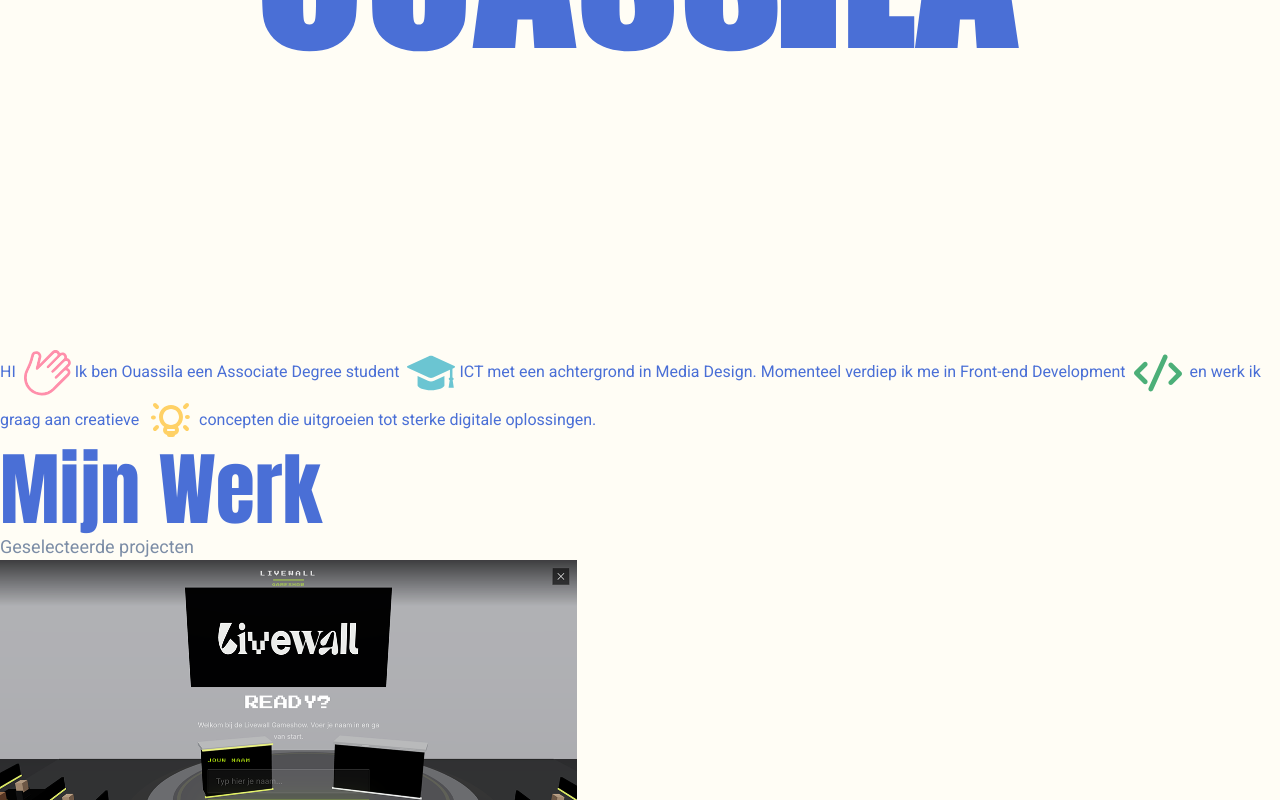
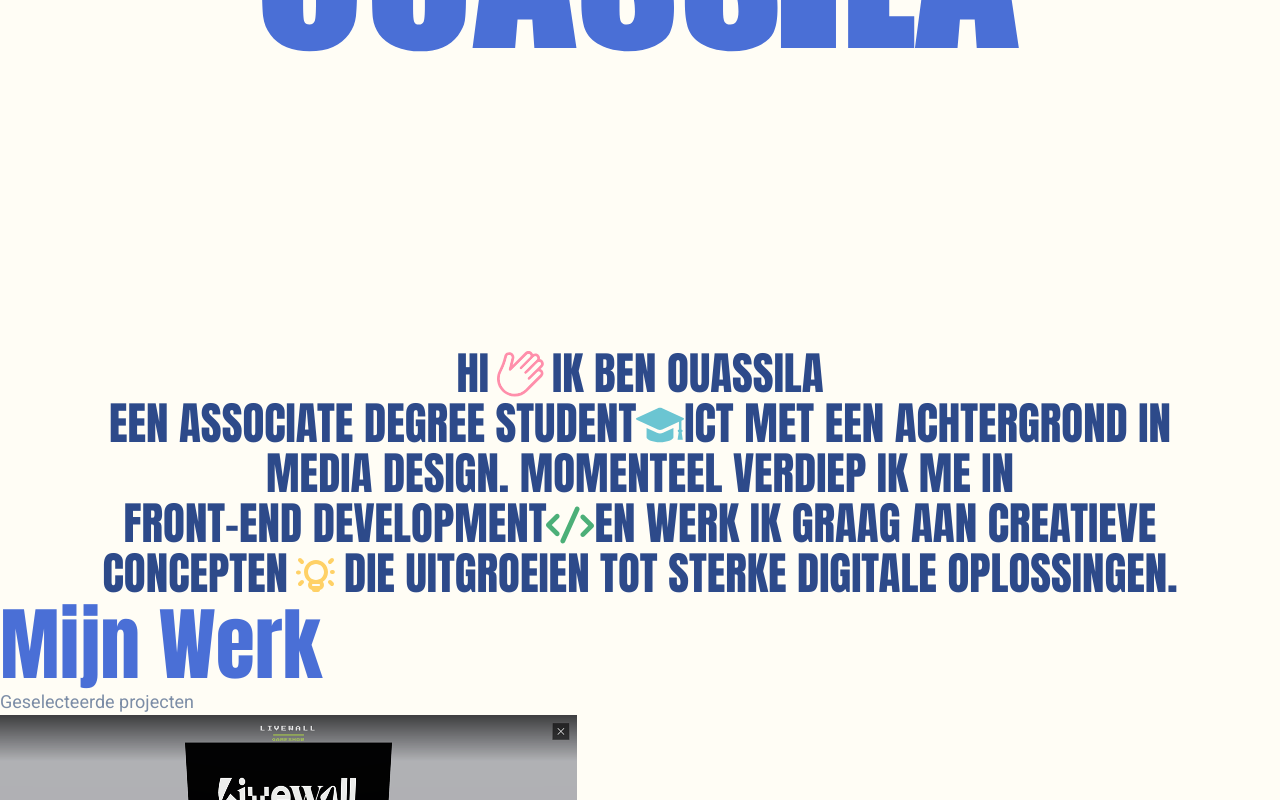
Before and after one commit to ouassilabenhammou/portfolio-ouassila, a Next.js app: page / in a window 1280 px wide. Shown: the part 519-1319 px from the top of the page. Built offline with nearby package versions, Linux system fonts and the light colour scheme.

Commit message:
feat: voeg over mij tekst toe

```diff
--- a/components/sections/OverMij.tsx
+++ b/components/sections/OverMij.tsx
@@ -1,38 +1,66 @@
-import React from "react";
 import HandIcon from "@/public/icons/hand.svg";
 import StudentCapIcon from "@/public/icons/student-cap.svg";
 import DevelopIcon from "@/public/icons/develop.svg";
 import LampIcon from "@/public/icons/lamp.svg";
 
+import { anton } from "@/app/fonts";
+
 export default function OverMij() {
   return (
-    <section>
-      HI{" "}
+    <section
+      className={`${anton.className} flex flex-col items-center text-center uppercase xs:text-[28px] md:text-[45px] leading-[1.1] text-(--color-secondary) `}
+    >
+      <div>
+        {/* 1e regel */}
+        <div className="flex justify-center items-center text-center gap-2">
+          <p>HI</p>
           <HandIcon
             aria-hidden
             focusable="false"
-        className="inline-block align-middle mx-1 text-[#FF8FAB] [--icon-fill:#FFFDF5]"
+            className="inline-block align-middle text-[#FF8FAB] [--icon-fill:#FFFDF5]"
           />
-      Ik ben Ouassila een Associate Degree student{" "}
+          <p>Ik ben Ouassila</p>
+        </div>
+
+        {/* 2e regel */}
+        <div className="flex flex-col items-center text-center">
+          <p>
+            een Associate Degree student
             <StudentCapIcon
               aria-hidden
               focusable="false"
-        className="inline-block align-middle mx-1 text-[#6BC5D2]"
+              className="inline-block align-middle  text-[#6BC5D2]"
             />
-      ICT met een achtergrond in Media Design. Momenteel verdiep ik me in
-      Front-end Development{" "}
+            ICT met een achtergrond in
+          </p>
+        </div>
+        <div>
+          <p>Media Design. Momenteel verdiep ik me in </p>
+        </div>
+
+        {/* 4e regel */}
+        <div>
+          <p>
+            Front-end Development
             <DevelopIcon
               aria-hidden
               focusable="false"
-        className="inline-block align-middle mx-1 text-[#4CAF78]"
-      />{" "}
-      en werk ik graag aan creatieve{" "}
+              className="inline-block align-middle  text-[#4CAF78] "
+            />
+            en werk ik graag aan creatieve
+          </p>
+        </div>
+        {/* 5e regel */}
+        <div>
+          concepten
           <LampIcon
             aria-hidden
             focusable="false"
             className="inline-block align-middle mx-1 text-[#FFD166]"
           />
-      concepten die uitgroeien tot sterke digitale oplossingen.
+          die uitgroeien tot sterke digitale oplossingen.
+        </div>
+      </div>
     </section>
   );
 }
```
Lines whose indentation alone changed are shown as unchanged.
